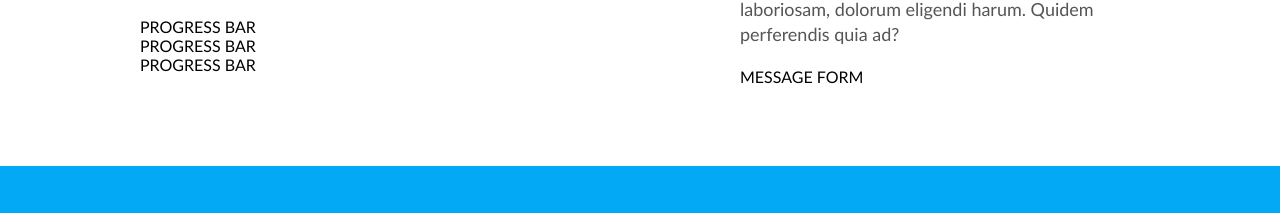
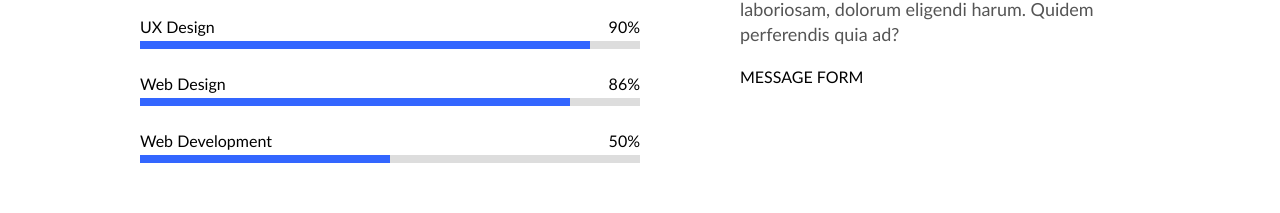
Before and after one commit to NoTKrISSS/5-coming-soon-update, a website: page index.html in a window 1280 px wide. Shown: the part 1032-1245 px from the top of the page. Drawn offline with Linux system fonts and the light colour scheme.

Commit message:
progress bar style

```diff
--- a/css/components/progress-bar.css
+++ b/css/components/progress-bar.css
@@ -0,0 +1,27 @@
+.progress-bar {
+  width: 100%;
+}
+.progress-bar + .progress-bar {
+  margin-top: 25px;
+}
+.progress-bar > .top {
+  display: inline-block;
+  width: 100%;
+  margin-bottom: 5px;
+}
+.progress-bar > .top > .label {
+  float: left;
+}
+.progress-bar > .top > .value {
+  float: right;
+}
+.progress-bar > .bottom {
+  width: 100%;
+  height: 8px;
+  background-color: #ddd;
+}
+.progress-bar > .bottom > .progress {
+  width: 90%;
+  height: 100%;
+  background-color: #36f;
+}
--- a/index.html
+++ b/index.html
@@ -50,9 +50,33 @@
             officiis enim animi itaque aut delectus doloribus aperiam quo velit
             aliquid inventore atque? Quos, quas.
           </p>
-          <div class="progress-bar">PROGRESS BAR</div>
-          <div class="progress-bar">PROGRESS BAR</div>
-          <div class="progress-bar">PROGRESS BAR</div>
+          <div class="progress-bar">
+            <div class="top">
+              <div class="label">UX Design</div>
+              <div class="value">90%</div>
+            </div>
+            <div class="bottom">
+              <div class="progress" style="width: 90%"></div>
+            </div>
+          </div>
+          <div class="progress-bar">
+            <div class="top">
+              <div class="label">Web Design</div>
+              <div class="value">86%</div>
+            </div>
+            <div class="bottom">
+              <div class="progress" style="width: 86%"></div>
+            </div>
+          </div>
+          <div class="progress-bar">
+            <div class="top">
+              <div class="label">Web Development</div>
+              <div class="value">50%</div>
+            </div>
+            <div class="bottom">
+              <div class="progress" style="width: 50%"></div>
+            </div>
+          </div>
         </div>
         <div class="right-column">
           <h2 class="section-title">Have any question?</h2>
@@ -72,5 +96,8 @@
       <div class="row">SOCIALS</div>
       <div class="small-row">logo + bottom texts</div>
     </footer>
+
+    <script src="./js/main.js" type="module" defer></script>
+    <!-- geriausias budas, type module butinas exportavimui -->
   </body>
 </html>
```
Also changed, not shown: js/components/ProgressBars.js (added), js/components/data/progressBarData.js (added), js/main.js (added).
